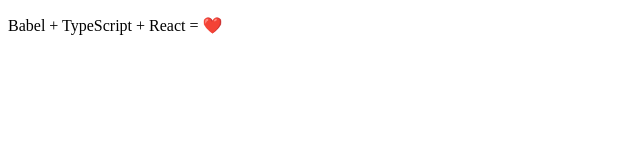
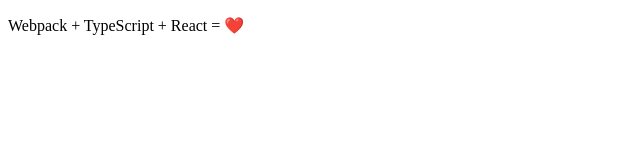
Before and after one commit to saltyshiomix/webpack-typescript-react-starter, a React app: page / in a window 1280 px wide. Shown: the top 160 px of the page, without its empty margins (0-640 px from the left). Built offline with nearby package versions, Linux system fonts and the light colour scheme.

Commit message:
Update repo name

```diff
--- a/src/App.tsx
+++ b/src/App.tsx
@@ -1,5 +1,5 @@
 import React from 'react';
 
 export default function App() {
-  return <p>Babel + TypeScript + React = ❤️</p>;
+  return <p>Webpack + TypeScript + React = ❤️</p>;
 }
```
Also changed, not shown: 1 other file (tests, documents, lock files or other folders).
